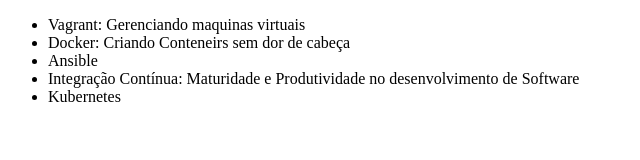
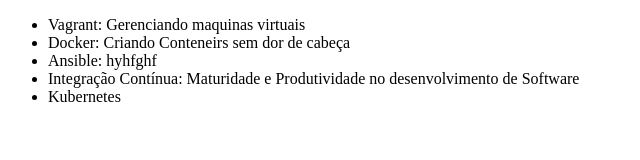
Before and after one commit to Bianca-Priscila/alura-git, a plain HTML site: page index.html in a window 1280 px wide. Shown: the full height of the page, 0-640 px from the left. Drawn offline with Linux system fonts and the light colour scheme.

Commit message:
Atualizando nome do curso

```diff
--- a/index.html
+++ b/index.html
@@ -8,7 +8,7 @@
     <ul>
         <li>Vagrant: Gerenciando maquinas virtuais</li>
         <li>Docker: Criando Conteneirs sem dor de cabeça</li>
-        <li>Ansible</li>
+        <li>Ansible: hyhfghf</li>
         <li>Integração Contínua: Maturidade e Produtividade no desenvolvimento de Software</li>
         <li>Kubernetes</li>
     </ul>
```
